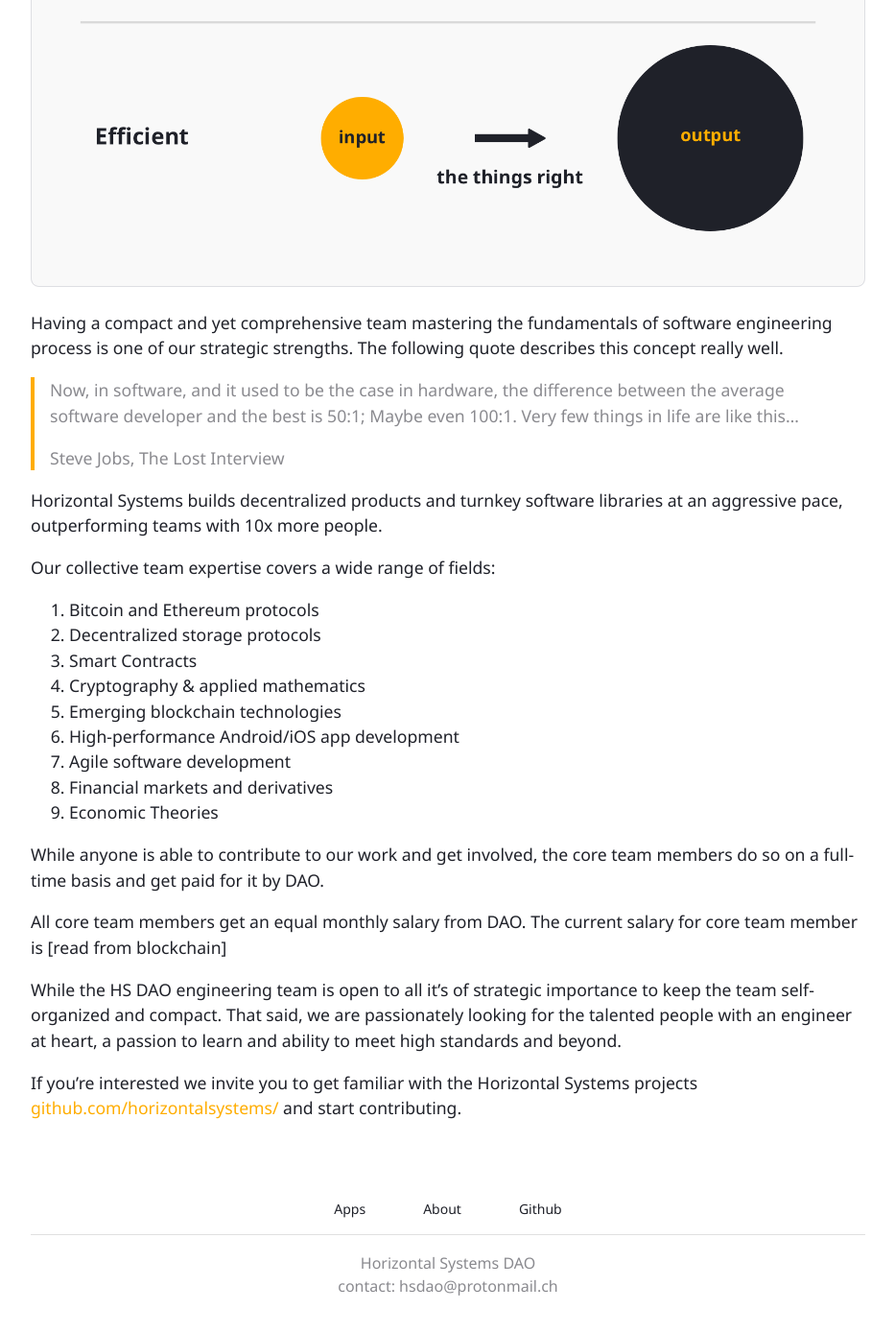
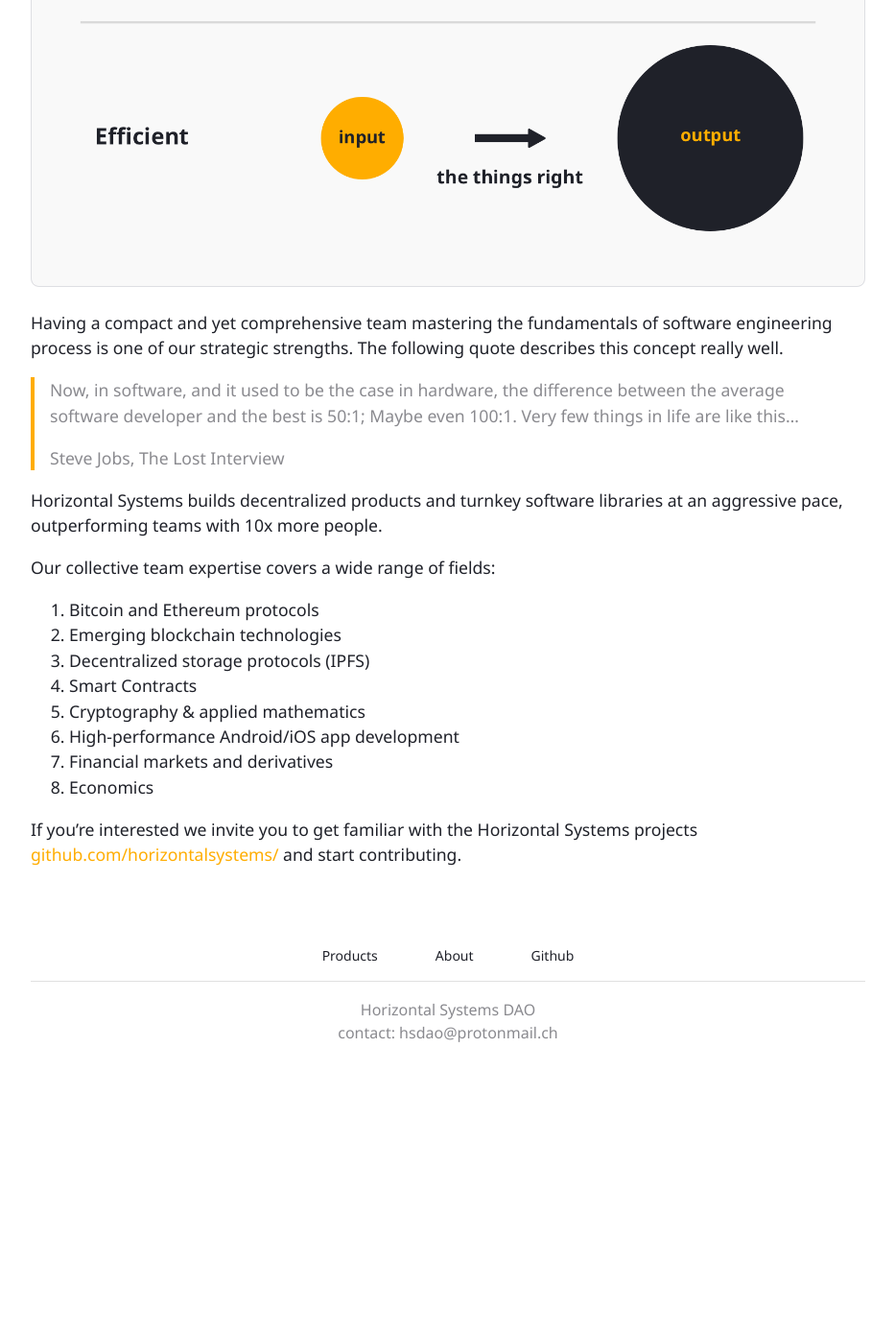
Before and after one commit to horizontalsystems/horizontalsystems.github.io, a Jekyll site: the page built from dao/team.md, in a window 1280 px wide and 1400 px high, scrolled down 776 px. Shown: the top 1389 px of the window at 96% size, without its empty margins (173-1106 px from the left). Built offline with Jekyll 4.4.1, drawn with Linux system fonts in a browser that asks for light colours; after the commit the page ends 1912 px from its top, so only the background shows below that.

Commit message:
refactor homepage layout and text

```diff
--- a/_includes/footer.html
+++ b/_includes/footer.html
@@ -1,7 +1,7 @@
 <footer>
   <div class="container">
     <ul class="bottom-nav">
-      <li class="nav-item"><a class="nav-link" href="/">Apps</a></li>
+      <li class="nav-item"><a class="nav-link" href="/">Products</a></li>
       <li class="nav-item"><a class="nav-link" href="/dao/about">About</a></li>
       <li class="nav-item"><a class="nav-link" href="https://github.com/horizontalsystems">Github</a></li>
     </ul>
--- a/_includes/header.html
+++ b/_includes/header.html
@@ -21,7 +21,7 @@
       <ul class="navbar-nav">
 
         <li class="nav-item {% if include.menu == 'index' %}active{% endif %}">
-          <a class="nav-link" href="/">Apps</a>
+          <a class="nav-link" href="/">Products</a>
           <div class="nav-bottom"></div>
         </li>
 
--- a/dao/team.md
+++ b/dao/team.md
@@ -20,20 +20,12 @@
 Our collective team expertise covers a wide range of fields:
 
 1. Bitcoin and Ethereum protocols
-2. Decentralized storage protocols
-3. Smart Contracts
-4. Cryptography & applied mathematics
-5. Emerging blockchain technologies
+2. Emerging blockchain technologies
+3. Decentralized storage protocols (IPFS)
+4. Smart Contracts
+5. Cryptography & applied mathematics
 6. High-performance Android/iOS app development
-7. Agile software development
-8. Financial markets and derivatives
-9. Economic Theories
-
-
-While anyone is able to contribute to our work and get involved, the core team members do so on a full-time basis and get paid for it by DAO.
-
-All core team members get an equal monthly salary from DAO. The current salary for core team member is [read from blockchain]
-
-While the HS DAO engineering team is open to all it's of strategic importance to keep the team self-organized and compact. That said, we are passionately looking for the talented people with an engineer at heart, a passion to learn and ability to meet high standards and beyond.
+7. Financial markets and derivatives
+8. Economics
 
 If you're interested we invite you to get familiar with the Horizontal Systems projects [github.com/horizontalsystems/](https://github.com/horizontalsystems/) and start contributing.
```
Also changed, not shown: index.md (+10 -16 lines).
